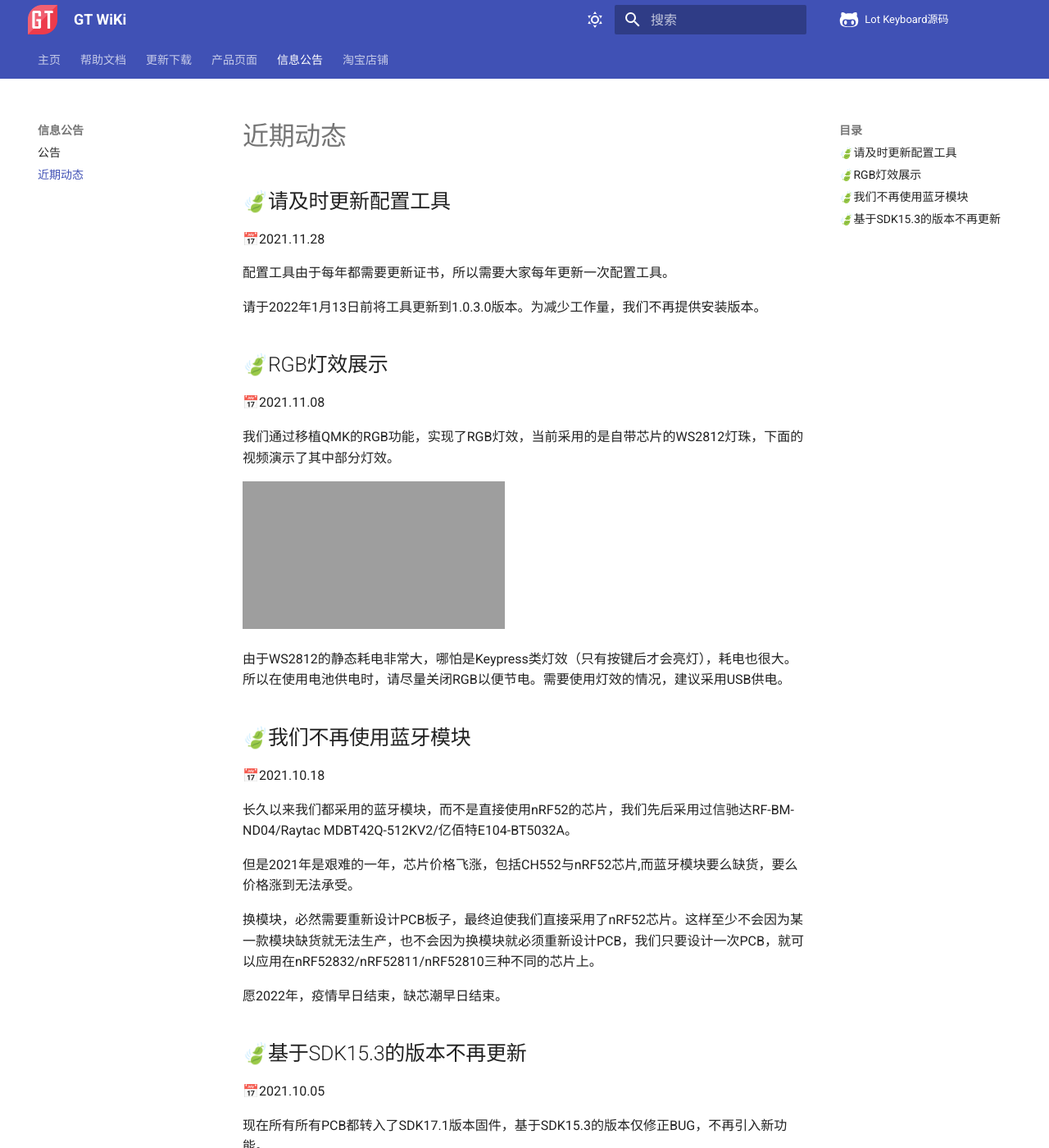
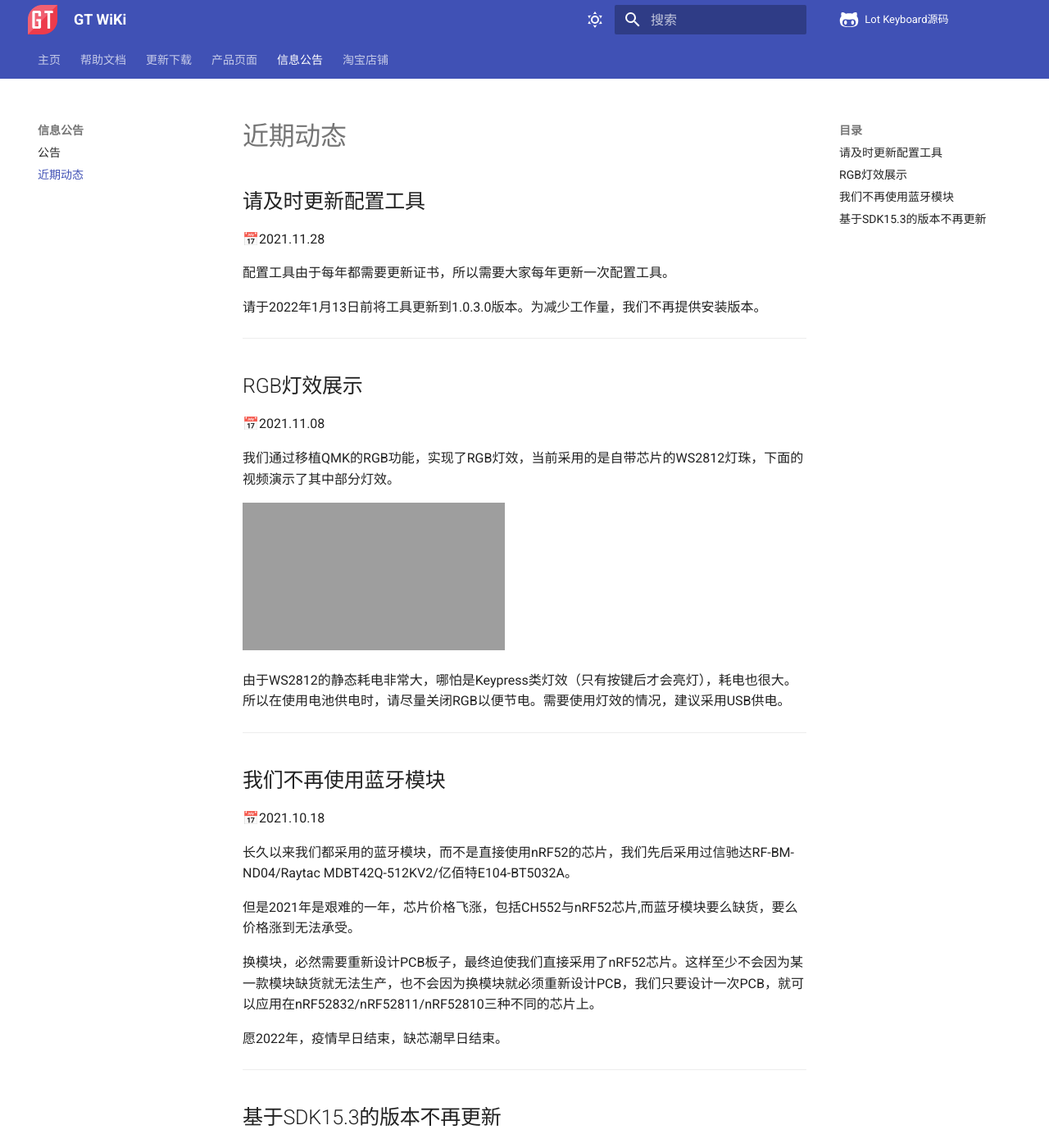
Before and after one commit to genokolar/genokolar.github.io, an MkDocs documentation site: the page built from docs/blog/info.md, in a window 1280 px wide and 1400 px high. Shown: the whole window at 82% size. Built offline with MkDocs 1.6.1 and Material for MkDocs 9.7.7, drawn with Linux system fonts in a browser that asks for light colours; comment, search, counter and statistics services are not loaded; grey boxes are pictures that could not be loaded.

```diff
--- a/docs/blog/info.md
+++ b/docs/blog/info.md
@@ -1,7 +1,7 @@
 近期动态
 ==========
 
-🍃请及时更新配置工具
+请及时更新配置工具
 -----------
 📅2021.11.28
 
@@ -9,7 +9,9 @@
 
 请于2022年1月13日前将工具更新到1.0.3.0版本。为减少工作量，我们不再提供安装版本。
 
-🍃RGB灯效展示
+_________________________
+
+RGB灯效展示
 -----------
 📅2021.11.08
 
@@ -19,7 +21,9 @@
 
 由于WS2812的静态耗电非常大，哪怕是Keypress类灯效（只有按键后才会亮灯），耗电也很大。所以在使用电池供电时，请尽量关闭RGB以便节电。需要使用灯效的情况，建议采用USB供电。
 
-🍃我们不再使用蓝牙模块
+_________________________
+
+我们不再使用蓝牙模块
 ----------
 📅2021.10.18
 
@@ -31,7 +35,9 @@
 
 愿2022年，疫情早日结束，缺芯潮早日结束。
 
-🍃基于SDK15.3的版本不再更新
+_________________________
+
+基于SDK15.3的版本不再更新
 -----------
 📅2021.10.05
 
@@ -40,3 +46,5 @@
 现在新硬件出厂默认都是SDK17.1的固件了，SDK15.3的固件可以直接刷写SDK17.1的完整固件进行升级。
 
 但是遗憾的是最老的一批固件无法通过线刷完整固件升级，要么只能停留在SDK15.3版本，要么购买烧录器（如jlink），然后通过PCB上的SWD接口自行将固件升级到SDK17.1版本。
+
+_________________________
```
